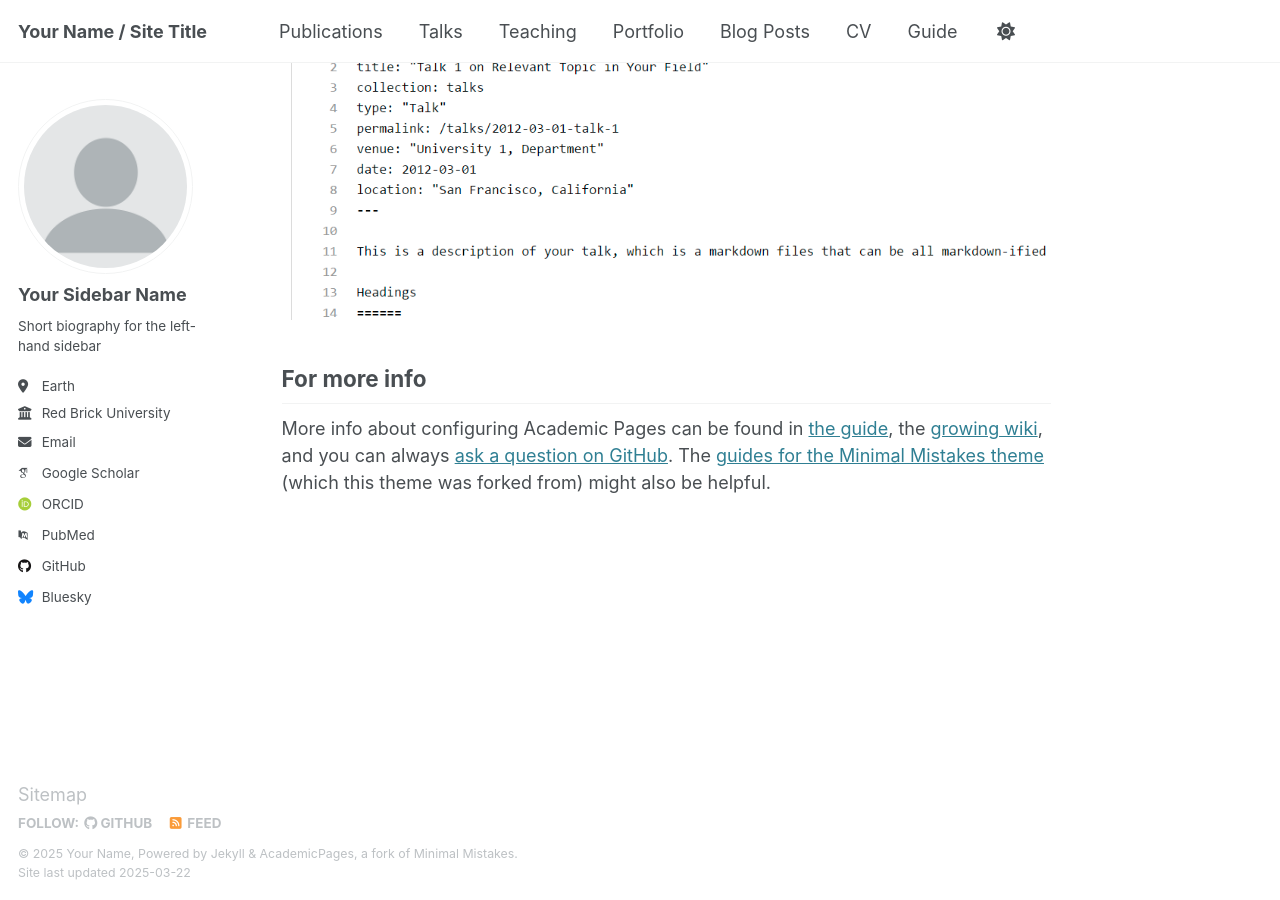
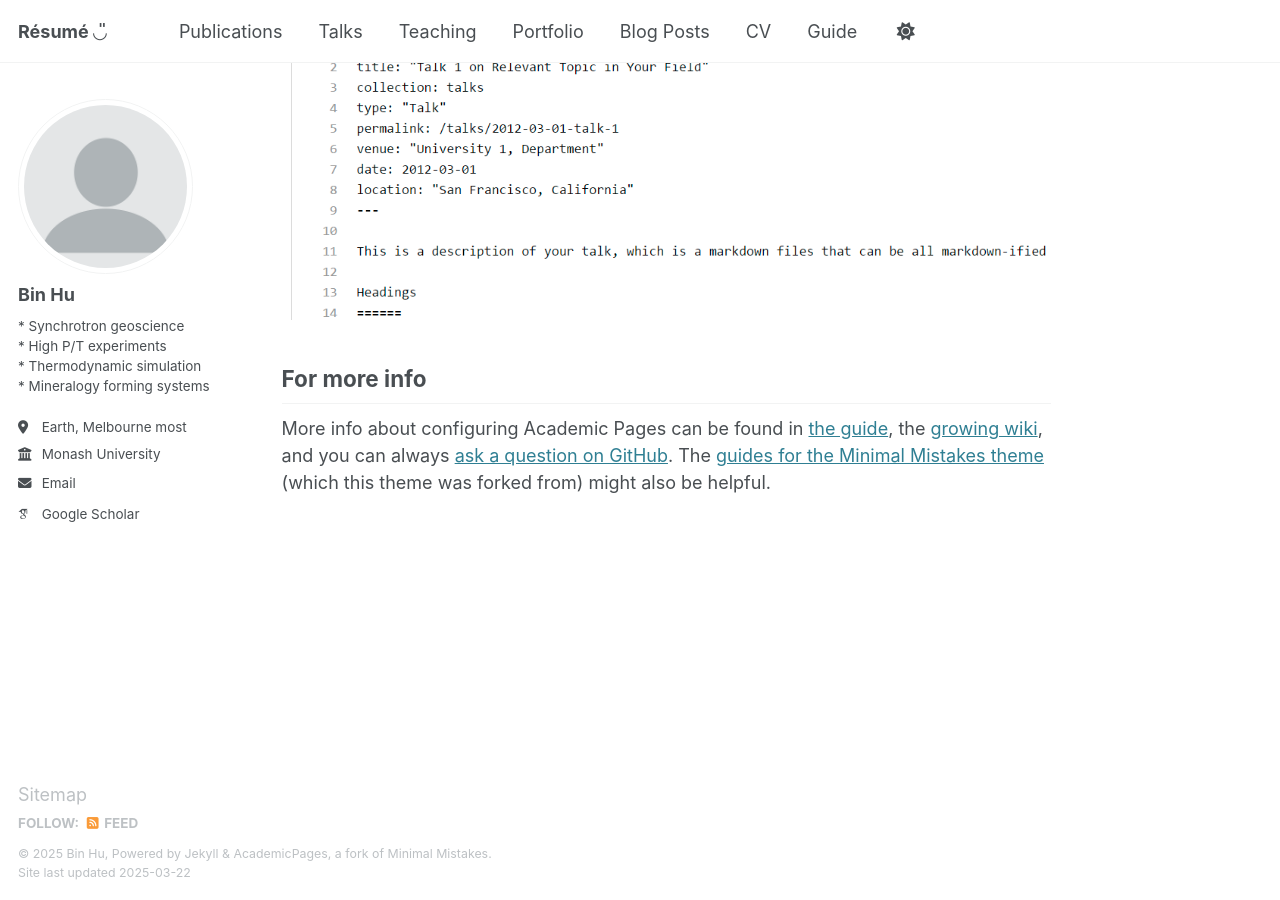
Before and after one commit to bhchemx/bhchemx.github.io, a Jekyll site: the page built from _pages/about.md, in a window 1280 px wide and 900 px high, scrolled down 2635 px. Built offline with Jekyll 4.4.1, drawn with Linux system fonts in a browser that asks for light colours; some web fonts are replaced.

Commit message:
Update _config.yml

```diff
--- a/_config.yml
+++ b/_config.yml
@@ -9,9 +9,9 @@
 # Basic Site Settings
 locale                   : "en-US"
 site_theme               : "default"
-title                    : "Your Name / Site Title"
+title                    : "Résumé ◡̎"
 title_separator          : "-"
-name                     : &name "Your Name"
+name                     : &name "Bin Hu"
 description              : &description "personal description"
 url                      : https://academicpages.github.io # the base hostname & protocol for your site e.g. "https://[your GitHub username].github.io"
 baseurl                  : "" # the subpath of your site, e.g. "/blog"
@@ -23,21 +23,21 @@ repository               : "academicpages/academicpages.github.io"
 author:
   # Biographic information
   avatar           : "profile.png"
-  name             : "Your Sidebar Name"
+  name             : "Bin Hu"
   pronouns         : # example: "she/her"
-  bio              : "Short biography for the left-hand sidebar"
-  location         : "Earth"
-  employer         : "Red Brick University"
+  bio              : "* Synchrotron geoscience<br>* High P/T experiments<br>* Thermodynamic simulation<br>* Mineralogy forming systems"
+  location         : "Earth, Melbourne most"
+  employer         : "Monash University"
   uri              : # URL
-  email            : "none@example.org"
+  email            : "binhuinbox@gmail.com"
 
   # Academic websites
   arxiv            : # URL - Update with the correct link to your profile
-  googlescholar    : "https://scholar.google.com/citations?user=PS_CX0AAAAAJ"
+  googlescholar    : "https://scholar.google.com/citations?user=wyAgtXYAAAAJ&hl=en"
   impactstory      : # URL
-  orcid            : "http://orcid.org/yourorcidurl"
+  orcid            : # "http://orcid.org/yourorcidurl"
   semantic         : # URL
-  pubmed           : "https://www.ncbi.nlm.nih.gov/pubmed/?term=john+snow"
+  pubmed           : # "https://www.ncbi.nlm.nih.gov/pubmed/?term=john+snow"
   researchgate     : # URL
   scopus           : # URL
 
@@ -45,12 +45,12 @@ author:
   bitbucket        : # Username - Update with your username on the site
   codepen          : # Username
   dribbble         : # Username
-  github           : "academicpages"
+  github           : # "academicpages"
   kaggle           : # Username
   stackoverflow    : # User number or user number and name (i.e., use "1" or "1/jeff-atwood")
 
   # Social media
-  bluesky          : "bsky.app" # Replace this with you Bluesky username
+  bluesky          : # Replace this with you Bluesky username
   facebook         : # Username
   flickr           : # Username
   foursquare       : # Username
@@ -256,6 +256,15 @@ defaults:
       author_profile: true
       share: true
       comments: true
+  # _doughs
+  - scope:
+      path: ""
+      type: dough
+    values:
+      layout: single
+      author_profile: true
+      share: true
+      comments: true
   # _publications
   - scope:
       path: ""
@@ -263,7 +272,7 @@ defaults:
     values:
       layout: single
       author_profile: true
-      share: true
+      share: false
       comments: true
   # _portfolio
   - scope:
```
